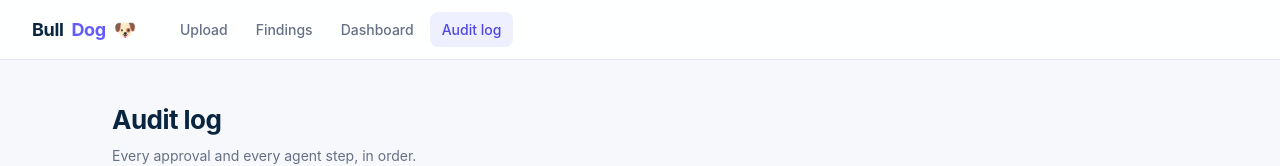
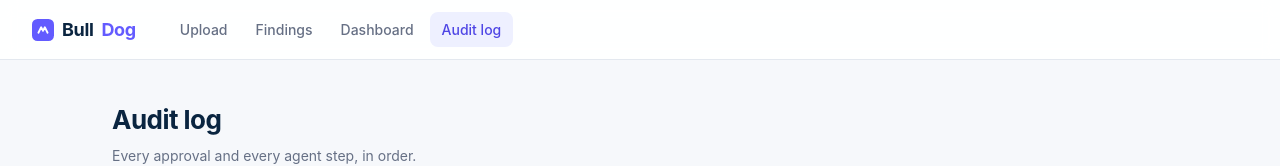
Before and after one commit to abdullahh-sheikhh/bulldog, a Next.js app: page /audit in a window 1280 px wide. Shown: the top 166 px of the page. Built offline with nearby package versions, Linux system fonts and the light colour scheme.

Commit message:
Light theme UI rework: components/Nav.tsx

```diff
--- a/components/Nav.tsx
+++ b/components/Nav.tsx
@@ -14,7 +14,7 @@ export default function Nav() {
   return (
     <nav>
       <Link href="/" className="logo">
-        Bull<span>Dog</span> 🐶
+        <svg width="22" height="22" viewBox="0 0 24 24" fill="none"><rect width="24" height="24" rx="6" fill="#635bff"/><path d="M7 15l3-6 2 4 2-4 3 6" stroke="#fff" strokeWidth="2" strokeLinecap="round" strokeLinejoin="round"/></svg>Bull<span>Dog</span>
       </Link>
       {links.map(([href, label]) => (
         <Link key={href} href={href} className={"l" + (path.startsWith(href) ? " on" : "")}>
```
